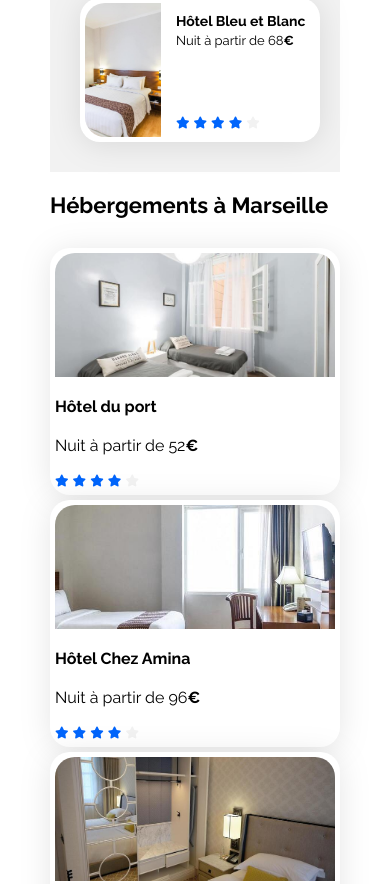
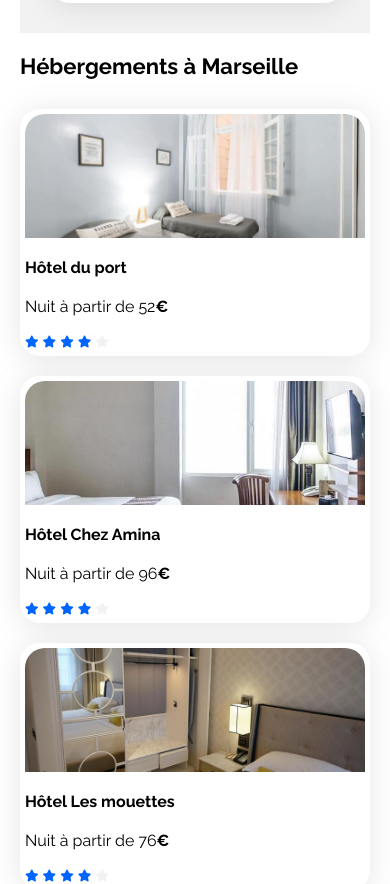
Before and after one commit to laurianesablon/Openclassrooms-Projet-3, a plain HTML site: page index.html in a window 390 px wide. Shown: the part 1255-2139 px from the top of the page. Drawn offline with Linux system fonts and the light colour scheme.

Commit message:
amelioration de l'interface mobile

```diff
--- a/css/style.css
+++ b/css/style.css
@@ -409,6 +409,10 @@ footer li {
   header nav a {
     padding: 20px;
   }
+
+  .main-container{
+    padding: 0 20px;
+  }
   .blue {
     border-bottom: 2px solid #0065fc;
   }
@@ -506,7 +510,7 @@ footer li {
   }
 
   .populaires-cards .card {
-    width: 100%;
+    width: 98%;
   }
   .hebergements-and-populaires section {
     margin-bottom: 20px;
@@ -514,7 +518,6 @@ footer li {
   }
 
   #hebergements .section-title h3 {
-    padding-left: 20px;
   }
 
   #hebergements {
@@ -528,6 +531,7 @@ footer li {
 
   #hebergements .card {
     width: 100%;
+    margin-bottom: 15px;
   }
 
   #activite {
```
